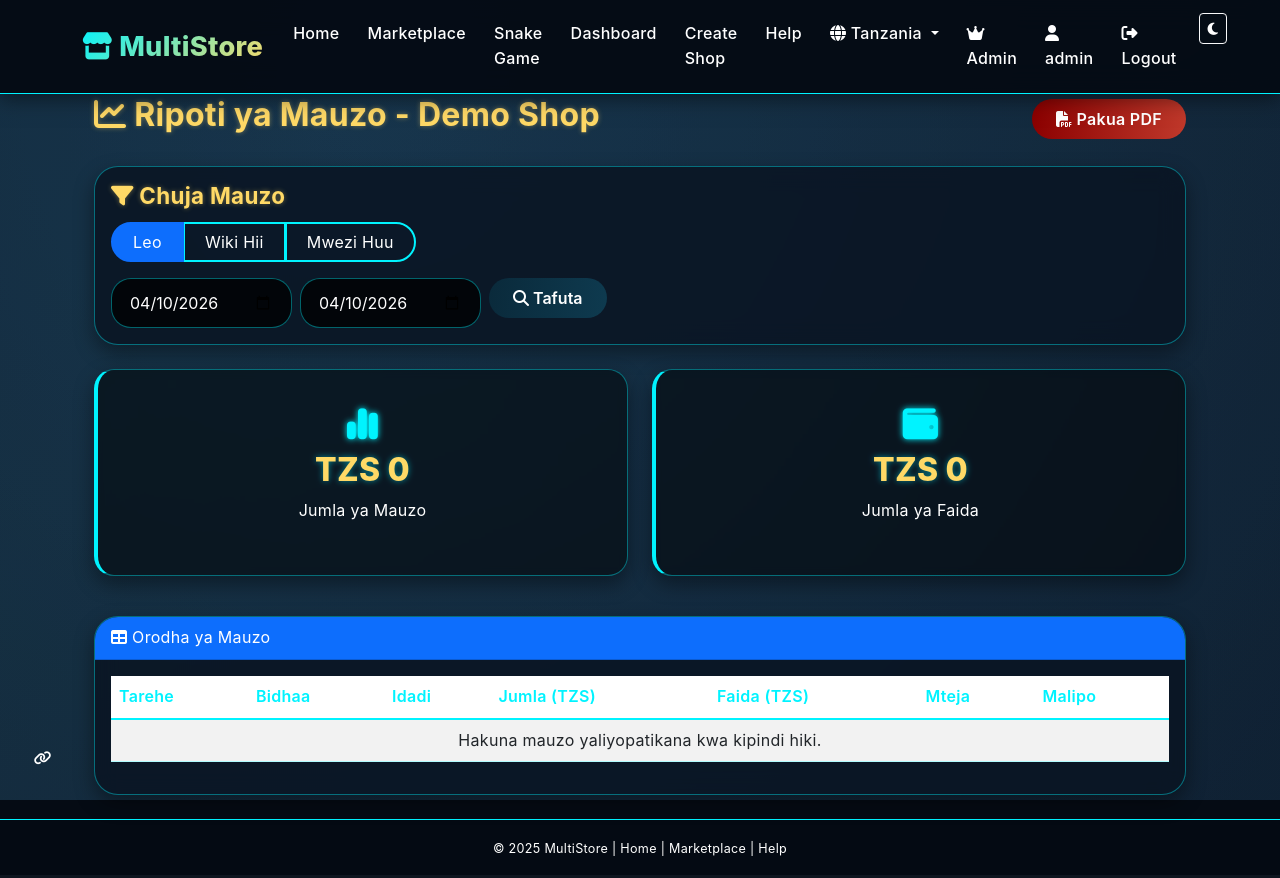
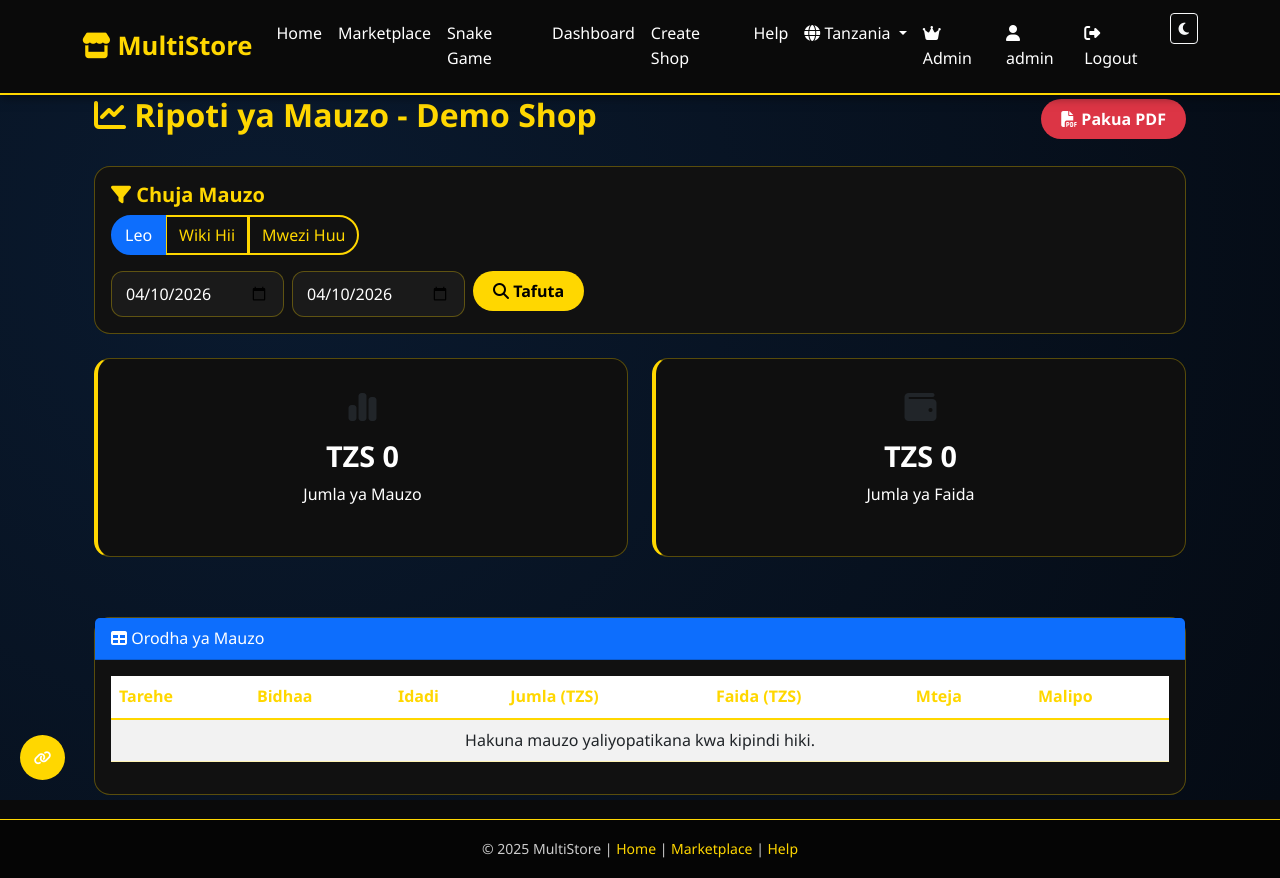
Before and after one commit to nexoratechv1-ctrl/Stocksmart-v2, a Flask app: page /shop/1/sales_report in a window 1280 px wide. Run offline with Flask 3, Linux system fonts and the light colour scheme; a user stored in the database is signed in; data comes from the database, SQL or seed files in the repository; data that the repository does not hold is empty.

Commit message:
Update style.css

```diff
--- a/static/css/style.css
+++ b/static/css/style.css
@@ -1,18 +1,12 @@
-/* ========== MULTISTORE - PREMIUM GLOWING THEME ========== */
-/* Enhanced glassmorphism, neon accents, smooth animations – text fully visible */
-
+/* ========== MULTISTORE - STATIC THEME (FAST, NO ANIMATIONS) ========== */
 :root {
-    --bg-deep: #050b14;
-    --bg-card: rgba(10, 20, 35, 0.85);
-    --neon-cyan: #00f3ff;
-    --neon-gold: #ffd966;
+    --bg-deep: #0a0a0a;
+    --bg-card: #111111;
+    --accent: #ffd700;
+    --accent-hover: #e6c200;
     --text-white: #ffffff;
-    --text-light: #f0f3f8;
-    --shadow-cyan: 0 0 10px rgba(0, 243, 255, 0.5);
-    --shadow-gold: 0 0 10px rgba(255, 217, 102, 0.5);
-    --border-cyan: rgba(0, 243, 255, 0.4);
-    --border-gold: rgba(255, 217, 102, 0.4);
-    --transition-smooth: all 0.3s cubic-bezier(0.25, 0.8, 0.25, 1);
+    --text-light: #f5f5f5;
+    --border-gold: rgba(255, 215, 0, 0.3);
 }
 
 * {
@@ -22,15 +16,16 @@
 }
 
 body {
-    font-family: 'Inter', 'Segoe UI', 'Poppins', system-ui, sans-serif;
-    background: var(--bg-deep);
+    font-family: 'Segoe UI', Tahoma, Geneva, Verdana, sans-serif;
+    background-color: var(--bg-deep);
     color: var(--text-white);
     line-height: 1.6;
-    overflow-x: hidden;
-    letter-spacing: 0.3px;
 }
 
-/* ========== ANIMATED GRADIENT BACKGROUND ========== */
+/* Solid background – no animation */
+.animated-bg {
+    display: none;
+}
 body::before {
     content: "";
     position: fixed;
@@ -38,339 +33,213 @@ body::before {
     left: 0;
     width: 100%;
     height: 100%;
-    background: radial-gradient(circle at 30% 10%, #0a1a2f, #03070f);
+    background: radial-gradient(circle at 20% 30%, #0a1a2f, #050b14);
     z-index: -2;
 }
 
-.animated-bg {
-    position: fixed;
-    top: 0;
-    left: 0;
-    width: 100%;
-    height: 100%;
-    z-index: -1;
-    background: linear-gradient(125deg, #0a1a2f, #1E3A5F, #2C5F7A, #1E3A5F);
-    background-size: 400% 400%;
-    animation: moveGradient 18s ease infinite;
-    opacity: 0.4;
-}
-
-@keyframes moveGradient {
-    0% { background-position: 0% 50%; }
-    50% { background-position: 100% 50%; }
-    100% { background-position: 0% 50%; }
-}
-
-/* ========== TEXT & HEADINGS (FULLY VISIBLE) ========== */
-h1, h2, h3, h4, h5, h6, .card-title, .navbar-brand, .footer h5, .text-gold {
-    color: var(--neon-gold) !important;
-    text-shadow: 0 0 5px rgba(255, 217, 102, 0.4);
-    font-weight: 700;
-}
-
-p, li, span, div, .card-text, .form-label, .table, .alert, .nav-link, .btn, .footer p, .footer a {
-    color: var(--text-white) !important;
-}
-
-a {
-    color: var(--neon-cyan) !important;
-    transition: var(--transition-smooth);
-    text-decoration: none;
-}
-
-a:hover {
-    color: var(--neon-gold) !important;
-    text-shadow: var(--shadow-cyan);
-}
-
-/* ========== NAVBAR (GLASS + NEON) ========== */
+/* Navbar – solid dark */
 .navbar {
-    background: rgba(5, 11, 20, 0.95);
-    backdrop-filter: blur(16px);
-    border-bottom: 1px solid var(--neon-cyan);
-    box-shadow: 0 4px 20px rgba(0, 0, 0, 0.5);
+    background: #0a0a0a;
+    border-bottom: 2px solid var(--accent);
+    box-shadow: 0 2px 10px rgba(0,0,0,0.5);
     padding: 0.8rem 0;
 }
 
 .navbar-brand {
-    font-size: 1.7rem;
-    font-weight: 800;
-    background: linear-gradient(135deg, var(--neon-cyan), var(--neon-gold));
-    -webkit-background-clip: text;
-    background-clip: text;
-    color: transparent !important;
-    text-shadow: none;
-}
-
-.navbar-brand:hover {
-    text-shadow: 0 0 8px var(--neon-cyan);
+    font-size: 1.6rem;
+    font-weight: bold;
+    color: var(--accent) !important;
 }
 
 .nav-link {
+    color: var(--text-white) !important;
     font-weight: 500;
-    margin: 0 6px;
-    transition: var(--transition-smooth);
+    transition: 0.2s;
 }
 
 .nav-link:hover {
-    color: var(--neon-cyan) !important;
-    transform: translateY(-2px);
-    text-shadow: 0 0 6px var(--neon-cyan);
+    color: var(--accent) !important;
 }
 
-/* ========== CARDS (GLASS + NEON BORDER) ========== */
+/* Cards – solid background, no blur */
 .card {
     background: var(--bg-card);
-    backdrop-filter: blur(12px);
-    border: 1px solid var(--border-cyan);
-    border-radius: 24px;
-    transition: var(--transition-smooth);
-    box-shadow: 0 8px 20px rgba(0, 0, 0, 0.4);
-    overflow: hidden;
+    border: 1px solid var(--border-gold);
+    border-radius: 16px;
+    transition: 0.2s;
+    margin-bottom: 20px;
 }
 
 .card:hover {
-    transform: translateY(-6px);
-    border-color: var(--neon-gold);
-    box-shadow: 0 15px 35px rgba(0, 243, 255, 0.2), 0 0 15px rgba(0, 243, 255, 0.3);
+    transform: translateY(-3px);
+    box-shadow: 0 6px 12px rgba(0,0,0,0.3);
 }
 
 .card-title {
-    font-size: 1.4rem;
-    margin-bottom: 0.75rem;
+    color: var(--accent);
+    font-weight: bold;
 }
 
-/* ========== BUTTONS (GLOWING) ========== */
-.btn-primary, .btn-success, .btn-danger, .btn-warning, .btn-info {
-    border-radius: 60px;
-    padding: 8px 24px;
+/* Buttons – solid gold */
+.btn-primary, .btn-success, .btn-danger {
+    border-radius: 30px;
+    padding: 8px 20px;
     font-weight: 600;
-    transition: var(--transition-smooth);
     border: none;
 }
 
 .btn-primary {
-    background: linear-gradient(95deg, #0a2a3b, #0e3a4f);
-    color: white;
+    background: var(--accent);
+    color: #000;
 }
-
 .btn-primary:hover {
-    background: linear-gradient(95deg, #0e3a4f, #145c6e);
-    box-shadow: 0 0 12px var(--neon-cyan);
+    background: var(--accent-hover);
     transform: scale(1.02);
 }
 
 .btn-outline-primary {
-    border: 2px solid var(--neon-cyan);
+    border: 2px solid var(--accent);
+    color: var(--accent);
     background: transparent;
-    color: var(--neon-cyan);
-    border-radius: 60px;
-    padding: 6px 20px;
+    border-radius: 30px;
+}
+.btn-outline-primary:hover {
+    background: var(--accent);
+    color: #000;
 }
 
-.btn-outline-primary:hover {
-    background: var(--neon-cyan);
-    color: #000;
-    box-shadow: 0 0 12px var(--neon-cyan);
+/* Forms – visible text */
+.form-control, .form-select {
+    background: #1a1a1a;
+    border: 1px solid var(--border-gold);
+    color: white;
+    border-radius: 12px;
+    padding: 10px 14px;
 }
 
-.btn-success {
-    background: linear-gradient(95deg, #0f5c3e, #1b8c5a);
-}
-
-.btn-success:hover {
-    box-shadow: 0 0 12px #2ecc71;
-    transform: scale(1.02);
-}
-
-.btn-danger {
-    background: linear-gradient(95deg, #8b0000, #c0392b);
-}
-
-.btn-danger:hover {
-    box-shadow: 0 0 12px #e74c3c;
-    transform: scale(1.02);
-}
-
-/* ========== FORMS & INPUTS ========== */
-.form-control, .form-select {
-    background: rgba(0, 0, 0, 0.75);
-    border: 1px solid var(--border-cyan);
-    border-radius: 20px;
-    padding: 12px 18px;
-    color: var(--text-white);
-    transition: var(--transition-smooth);
-}
-
-.form-control:focus, .form-select:focus {
-    background: #0a1420;
-    border-color: var(--neon-cyan);
-    box-shadow: 0 0 14px var(--neon-cyan);
+.form-control:focus {
+    background: #222;
+    border-color: var(--accent);
+    box-shadow: 0 0 0 2px rgba(255,215,0,0.2);
     color: white;
 }
 
-.form-control::placeholder, .form-select::placeholder {
-    color: #b0c4de;
-    opacity: 1;
+.form-control::placeholder {
+    color: #aaa;
 }
 
 label {
-    color: var(--neon-cyan);
-    font-weight: 600;
-    margin-bottom: 6px;
+    color: var(--accent);
+    font-weight: 500;
 }
 
-/* ========== TABLES ========== */
+/* Tables */
 .table {
     color: var(--text-white);
-    border-color: rgba(0, 243, 255, 0.3);
+    border-color: var(--border-gold);
 }
 
 .table thead th {
-    color: var(--neon-cyan);
-    border-bottom: 2px solid var(--neon-cyan);
-    font-weight: 600;
+    color: var(--accent);
+    border-bottom: 2px solid var(--accent);
 }
 
 .table-striped > tbody > tr:nth-of-type(odd) {
-    background-color: rgba(0, 243, 255, 0.05);
+    background-color: rgba(255,215,0,0.05);
 }
 
-/* ========== DASHBOARD CARDS (STATS) ========== */
+/* Dashboard cards */
 .dashboard-card {
     text-align: center;
-    padding: 20px;
-    border-left: 4px solid var(--neon-cyan);
-    background: rgba(0, 0, 0, 0.5);
-    backdrop-filter: blur(4px);
+    padding: 16px;
+    background: #0f0f0f;
+    border-radius: 16px;
+    border-left: 4px solid var(--accent);
+}
+
+.dashboard-card i {
+    font-size: 2rem;
+    color: var(--accent);
+    margin-bottom: 8px;
+}
+
+.dashboard-card h3 {
+    font-size: 1.8rem;
+    font-weight: bold;
+    color: white;
+    margin: 8px 0;
+}
+
+/* Badges */
+.badge-low {
+    background: #dc3545;
+    color: white;
+    padding: 4px 10px;
     border-radius: 20px;
 }
 
-.dashboard-card i {
-    font-size: 2.2rem;
-    color: var(--neon-cyan);
-    text-shadow: 0 0 6px var(--neon-cyan);
-    margin-bottom: 10px;
+/* Footer */
+.footer {
+    background: #050505;
+    border-top: 1px solid var(--accent);
+    margin-top: 40px;
+    padding: 20px 0;
+    color: #ccc;
 }
 
-.dashboard-card h3 {
-    font-size: 2rem;
-    font-weight: 800;
-    color: white;
-    text-shadow: 0 0 6px rgba(0, 243, 255, 0.5);
+.footer a {
+    color: var(--accent);
+    text-decoration: none;
 }
 
-/* ========== MARKETPLACE / SHOP CARDS ========== */
-.shop-card, .product-card {
-    transition: var(--transition-smooth);
+/* Alerts – solid */
+.alert {
+    border-radius: 12px;
+    background: #1a1a1a;
+    border-left: 5px solid;
+    color: white;
 }
 
-.shop-card:hover, .product-card:hover {
-    transform: translateY(-5px);
-}
+.alert-success { border-left-color: #28a745; }
+.alert-danger { border-left-color: #dc3545; }
+.alert-warning { border-left-color: var(--accent); }
+.alert-info { border-left-color: #17a2b8; }
 
-/* ========== SNAKE GAME CANVAS ========== */
+/* Snake game canvas */
 #snakeCanvas {
-    background-color: #0a0a0a;
-    border: 2px solid var(--neon-cyan);
-    box-shadow: 0 0 15px rgba(0, 243, 255, 0.3);
+    background-color: #111;
+    border: 2px solid var(--accent);
     border-radius: 12px;
 }
 
-/* ========== BADGES & ALERTS ========== */
-.badge {
-    padding: 5px 12px;
-    border-radius: 30px;
-    font-weight: 500;
+/* Responsive */
+@media (max-width: 768px) {
+    .navbar-brand { font-size: 1.2rem; }
+    .dashboard-card h3 { font-size: 1.3rem; }
+    .btn { padding: 6px 14px; font-size: 0.85rem; }
+    .table { font-size: 0.85rem; }
 }
 
-.alert {
-    border-radius: 16px;
-    background: rgba(0, 0, 0, 0.85);
-    border-left: 6px solid;
-    backdrop-filter: blur(8px);
-    color: #fff;
+/* All headings – gold */
+h1, h2, h3, h4, h5, h6, .section-title h2 {
+    color: var(--accent);
+    font-weight: 700;
 }
 
-.alert-success { border-left-color: #2ecc71; }
-.alert-danger { border-left-color: #e74c3c; }
-.alert-warning { border-left-color: var(--neon-gold); }
-.alert-info { border-left-color: var(--neon-cyan); }
-
-/* ========== FOOTER ========== */
-.footer {
-    background: rgba(5, 11, 20, 0.95);
-    border-top: 1px solid var(--neon-cyan);
-    margin-top: 60px;
-    padding: 25px 0;
-    font-size: 0.9rem;
+/* Ensure all text is readable */
+p, li, span, div, .card-text, .form-label, .footer p {
+    color: var(--text-white);
 }
 
-.footer a {
-    color: var(--neon-cyan);
+/* Links */
+a {
+    color: var(--accent);
+}
+a:hover {
+    color: var(--accent-hover);
 }
 
-.footer a:hover {
-    text-shadow: 0 0 6px var(--neon-cyan);
-}
-
-/* ========== DARK MODE LIGHT OVERRIDES ========== */
-body.light-mode {
-    --bg-deep: #f5f7fa;
-    --bg-card: rgba(255, 255, 255, 0.9);
-    --text-white: #1a1a2e;
-    --text-light: #2c3e50;
-    background: #f0f2f5;
-}
-
-body.light-mode .card {
-    background: rgba(255, 255, 255, 0.95);
-    color: #1a1a2e;
-}
-
-body.light-mode .navbar {
-    background: rgba(255, 255, 255, 0.95);
-    border-bottom-color: var(--neon-cyan);
-}
-
-body.light-mode .nav-link {
-    color: #1a1a2e !important;
-}
-
-body.light-mode .form-control {
-    background: white;
-    color: #1a1a2e;
-}
-
-body.light-mode .table {
-    color: #1a1a2e;
-}
-
-/* ========== RESPONSIVE ========== */
-@media (max-width: 992px) {
-    .navbar-brand { font-size: 1.3rem; }
-    .dashboard-card h3 { font-size: 1.5rem; }
-    .card-title { font-size: 1.2rem; }
-}
-
-@media (max-width: 768px) {
-    .btn { padding: 6px 16px; font-size: 0.85rem; }
-    .table { font-size: 0.85rem; }
-    .form-control { padding: 10px 12px; }
-    .container { padding-left: 12px; padding-right: 12px; }
-}
-
-/* ========== CUSTOM SCROLLBAR ========== */
-::-webkit-scrollbar {
-    width: 8px;
-}
-::-webkit-scrollbar-track {
-    background: #0a1420;
-}
-::-webkit-scrollbar-thumb {
-    background: var(--neon-cyan);
-    border-radius: 10px;
-}
-::-webkit-scrollbar-thumb:hover {
-    background: var(--neon-gold);
-                                 }
+/* No animations – everything static */
+button, .card, .btn, .nav-link {
+    transition: none;
+    }
```
